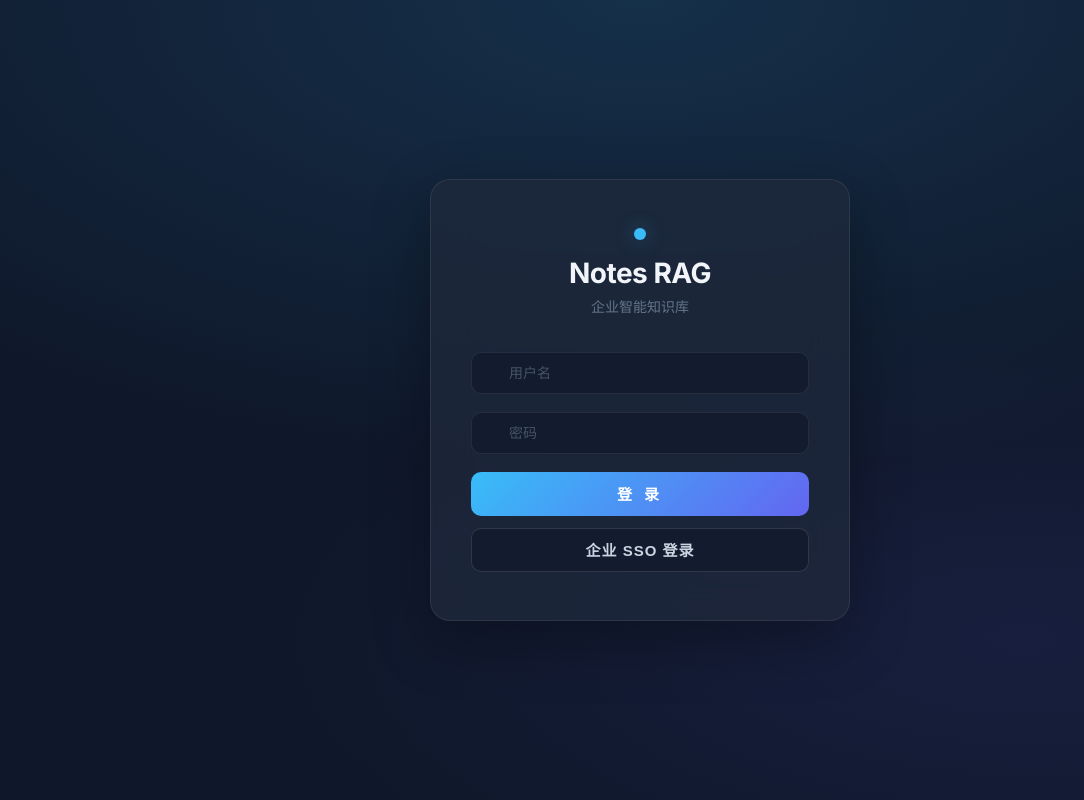
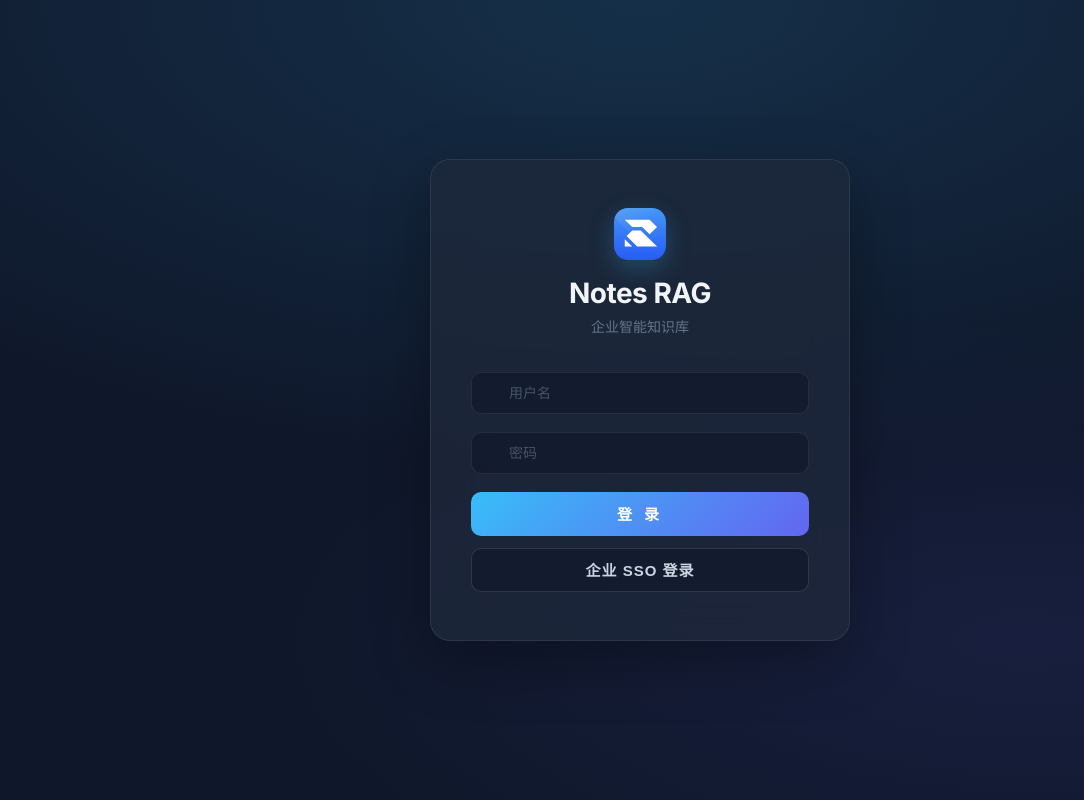
Before and after one commit to MQjehovah/rag, a Vue app in the folder frontend/: page /login in a window 1280 px wide. Shown: the whole page, without its empty margins (0-1084 px from the left). Built offline with nearby package versions, Linux system fonts and the light colour scheme.

Commit message:
feat(rag): 登录页 logo 换成公司统一标识

```diff
--- a/frontend/src/views/Login.vue
+++ b/frontend/src/views/Login.vue
@@ -3,7 +3,7 @@
     <div class="login-bg"></div>
     <div class="login-card">
       <div class="login-logo">
-        <div class="logo-dot"></div>
+        <img class="login-logo-img" :src="logoUrl" alt="Rosiwit" />
         <h1>Notes RAG</h1>
         <p class="login-subtitle">企业智能知识库</p>
       </div>
@@ -26,6 +26,7 @@
 import { onMounted, ref } from 'vue'
 import { useRoute, useRouter } from 'vue-router'
 import { useAuthStore } from '../stores/auth'
+import logoUrl from '../assets/logo.svg'
 
 const username = ref('')
 const password = ref('')
@@ -110,13 +111,14 @@ onMounted(async () => {
   text-align: center;
   margin-bottom: 36px;
 }
-.logo-dot {
-  width: 12px;
-  height: 12px;
-  background: #38bdf8;
-  border-radius: 50%;
+.login-logo-img {
+  width: 52px;
+  height: 52px;
+  display: block;
+  object-fit: contain;
+  border-radius: 14px;
   margin: 0 auto 16px;
-  box-shadow: 0 0 20px rgba(56,189,248,0.4);
+  box-shadow: 0 8px 24px rgba(56,189,248,0.25);
 }
 .login-logo h1 {
   color: #f1f5f9;
```
Also changed, not shown: frontend/src/assets/logo.svg (added).
